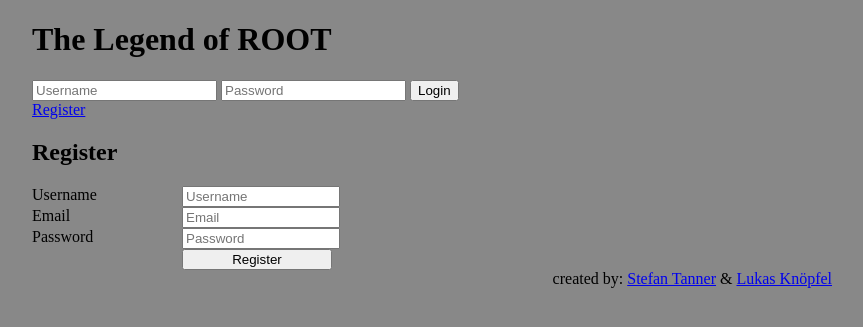
After one commit to shylux/TheLegendOfROOT, a PHP site: page /register.php in a window 1280 px wide. The commit adds this page. Shown: the top 327 px of the page, without its empty margins (208-1071 px from the left). Run offline with PHP 8.4, Linux system fonts and the light colour scheme.

Commit message:
Added register/login page.

```diff
--- a/footer.php
+++ b/footer.php
@@ -1,3 +1,8 @@
   </div>
+  <footer>
+    <div id="authors">
+      created by: <a href="#TODO" rel="author">Stefan Tanner</a> &amp; <a href="http://shylux.ch" rel="author">Lukas Knöpfel</a>
+    </div>
+  </footer>
 </body>
 </html>
--- a/header.php
+++ b/header.php
@@ -3,13 +3,21 @@
 <head>
   <title>The Legend of ROOT</title>
   <meta charset="utf-8">
+  <meta name="author" content="Stefan Tanner &amp; Lukas Knöpfel">
   <link rel="shortcut icon" type="image/x-icon" href="static/img/favicon.ico">
   <link rel="stylesheet" href="static/css/style.css">
   <script src="static/js/jquery.js"></script>
 </head>
 <body>
   <header>
-    <h1>The Legend of ROOT</h1>
-    <?php require "login.php" ?>
+    <h1><a href="/">The Legend of ROOT</a></h1>
+    <div id="login">
+      <form action="login.php" method="POST">
+        <input name="username" type="text" placeholder="Username" />
+        <input name="password" type="password" placeholder="Password" />
+        <input type="submit" value="Login" />
+      </form>
+      <a href="/register.php">Register</a>
+    </div>
   </header>
   <div id="content">
--- a/index.php
+++ b/index.php
@@ -1,3 +1,5 @@
 <?php require "header.php" ?>
 
+<h2>Index</h2>
+
 <?php require "footer.php" ?>
--- /dev/null
+++ b/register.php
@@ -0,0 +1,15 @@
+<?php require "header.php" ?>
+
+<h2>Register</h2>
+
+<form id="register" method="POST">
+  <label for="username">Username</label>
+  <input id="username" name="username" type="text" placeholder="Username" />
+  <label for="email">Email</label>
+  <input id="email" name="email" type="email" placeholder="Email" />
+  <label for="password">Password</label>
+  <input id="password" name="password" type="password" placeholder="Password" />
+  <input type="submit" value="Register" />
+</form>
+
+<?php require "footer.php" ?>
--- a/static/css/style.css
+++ b/static/css/style.css
@@ -7,3 +7,21 @@ html, body {
 body {
   width: 800px;
   margin: 0 auto; }
+
+h1 a {
+  color: black;
+  text-decoration: none; }
+
+#register {
+  overflow: auto; }
+  #register label, #register input {
+    float: left;
+    width: 150px; }
+  #register label {
+    clear: left; }
+  #register input[type="submit"] {
+    clear: left;
+    margin-left: 150px; }
+
+footer #authors {
+  float: right; }
--- a/static/css/style.scss
+++ b/static/css/style.scss
@@ -9,3 +9,28 @@ body {
   width: 800px;
   margin: 0 auto;
 }
+
+h1 a {
+  color: black;
+  text-decoration: none;
+}
+
+// LOGIN
+#register {
+  overflow: auto;
+
+  label, input {
+    float: left;
+    width: 150px;
+  }
+  label { clear: left; }
+  input[type="submit"] {
+    clear: left;
+    margin-left: 150px;
+  }
+}
+
+// FOOTER
+footer #authors {
+  float: right;
+}
```
Also changed, not shown: login.php (+9 -8 lines).
